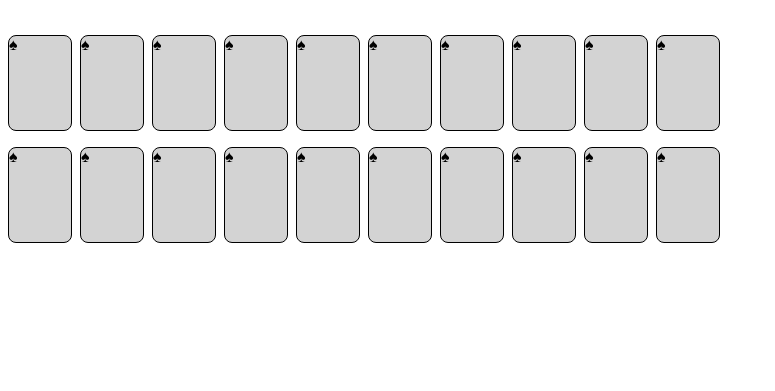
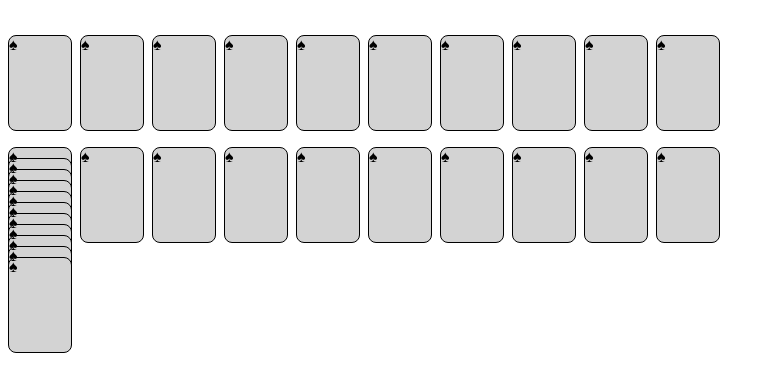
Before and after one commit to LastJohahn/patience-game, a website with bundled scripts: page game/index.html in a window 1280 px wide. Shown: the part 61-452 px from the top of the page, without its empty margins (0-775 px from the left). Built offline with nearby package versions, Linux system fonts and the light colour scheme.

Commit message:
add cards to test for overlap

```diff
--- a/game/index.html
+++ b/game/index.html
@@ -46,6 +46,16 @@
       <section class="game-area">
         <div class="card-stack__1">
           <div class="card red" data-value="9 ♠">♠</div>
+          <div class="card red" data-value="9 ♠">♠</div>
+          <div class="card red" data-value="9 ♠">♠</div>
+          <div class="card red" data-value="9 ♠">♠</div>
+          <div class="card red" data-value="9 ♠">♠</div>
+          <div class="card red" data-value="9 ♠">♠</div>
+          <div class="card red" data-value="9 ♠">♠</div>
+          <div class="card red" data-value="9 ♠">♠</div>
+          <div class="card red" data-value="9 ♠">♠</div>
+          <div class="card red" data-value="9 ♠">♠</div>
+          <div class="card red" data-value="9 ♠">♠</div>
         </div>
         <div class="card-stack__2">
           <div class="card red" data-value="9 ♠">♠</div>
```
